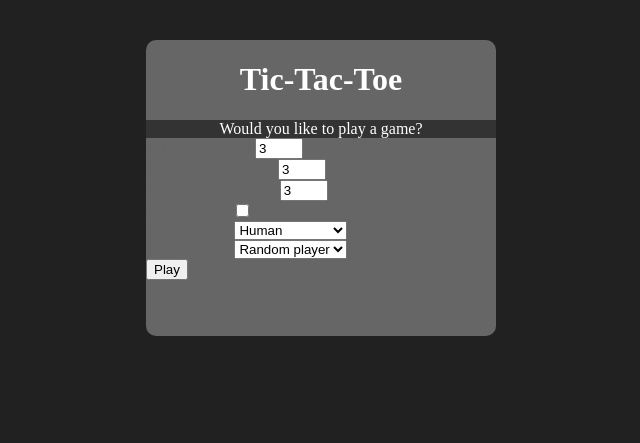
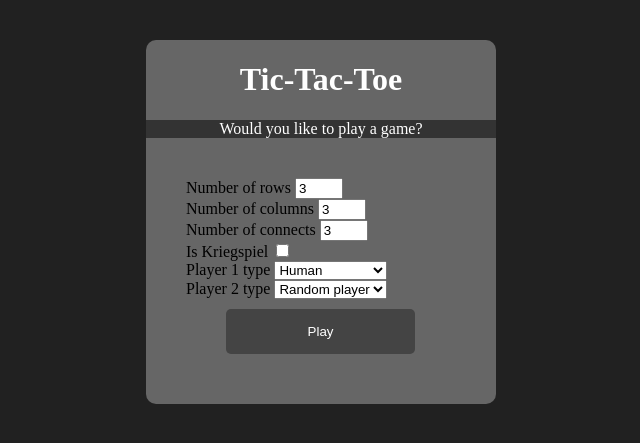
Before and after one commit to jwllee/tic-tac-toe, a Django app: page /xo/ in a window 1280 px wide. Shown: the top 443 px of the page, without its empty margins (319-959 px from the left). Run offline with Django 3.2, Linux system fonts and the light colour scheme.

Commit message:
Update css of new game html

```diff
--- /dev/null
+++ b/xosite/xo/static/xo/new_game.css
@@ -0,0 +1,45 @@
+body{
+    margin: 20px;
+    background: #212121;
+    color: #666;
+}
+h1{
+    text-align: center;
+    color: #fff;
+}
+#message{
+    text-align: center;
+    background: #333;
+    color: #fff;
+}
+#box{
+    width: 350px;
+    overflow: auto;
+    margin: 40px auto;
+    background: #666;
+    border-radius: 10px;
+}
+#form{
+    width: 270px;
+    margin: 40px;
+}
+#form button[type="submit"]{
+    border: 0;
+    background: #444;
+    color: #fff;
+    width: 70%;
+    padding: 15px;
+    margin-left: 40px;
+    margin-right: 40px;
+    margin-top: 10px;
+    margin-bottom: 10px;
+    border-radius: 5px;
+}
+#form button[type="submit"]:hover{
+    background: #000;
+}
+.label{
+    color: #000;
+    width: 300px;
+    text-align: left;
+}
--- a/xosite/xo/templates/xo/new_game.html
+++ b/xosite/xo/templates/xo/new_game.html
@@ -1,35 +1,35 @@
 {% load static %}
-<link rel="stylesheet" type="text/css" href="{% static 'xo/main.css' %}">
+<link rel="stylesheet" type="text/css" href="{% static 'xo/new_game.css' %}">
 <body>
-    <div class="text-center" id="box-3x3">
+    <div class="text-center" id="box">
     <header>
         <h1>Tic-Tac-Toe</h1>
     </header>
     <div id="message">Would you like to play a game?</div>
-    <form method="POST">
+    <form method="POST" id="form">
         {% csrf_token %}
         <div>
-            <label>Number of rows</label>
+            <label class="label">Number of rows</label>
             {{ form.n_rows }}
         </div>
         <div>
-            <label>Number of columns</label>
+            <label class="label">Number of columns</label>
             {{ form.n_cols }}
         </div>
         <div>
-            <label>Number of connects</label>
+            <label class="label">Number of connects</label>
             {{ form.n_connects }}
         </div>
         <div>
-            <label>Is Kriegspiel</label>
+            <label class="label">Is Kriegspiel</label>
             {{ form.is_kriegspiel }}
         </div>
         <div>
-            <label>Player 1 type</label>
+            <label class="label">Player 1 type</label>
             {{ form.player1 }}
         </div>
         <div>
-            <label>Player 2 type</label>
+            <label class="label">Player 2 type</label>
             {{ form.player2 }}
         </div>
         <button type="submit">Play</button>
```
